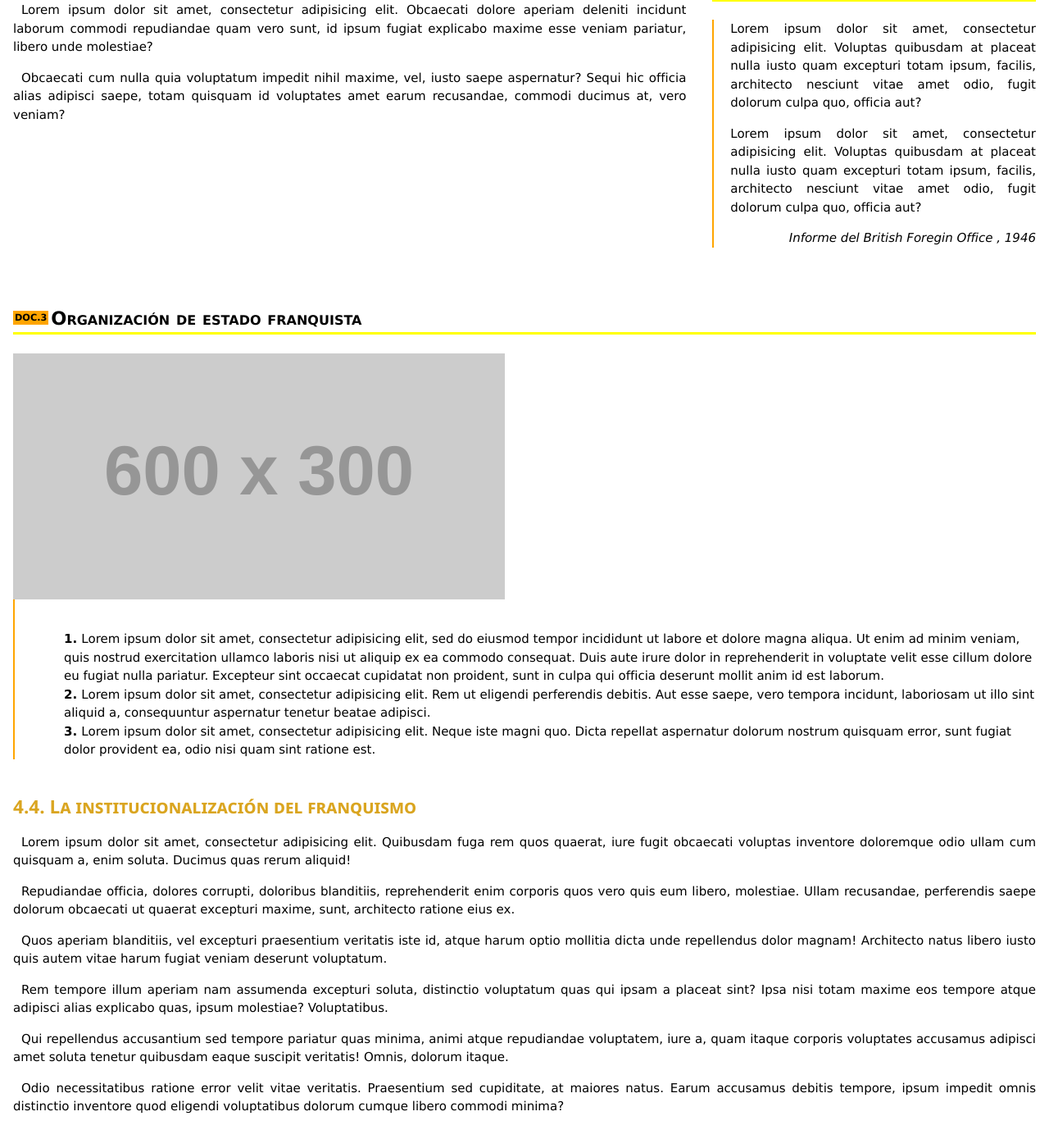
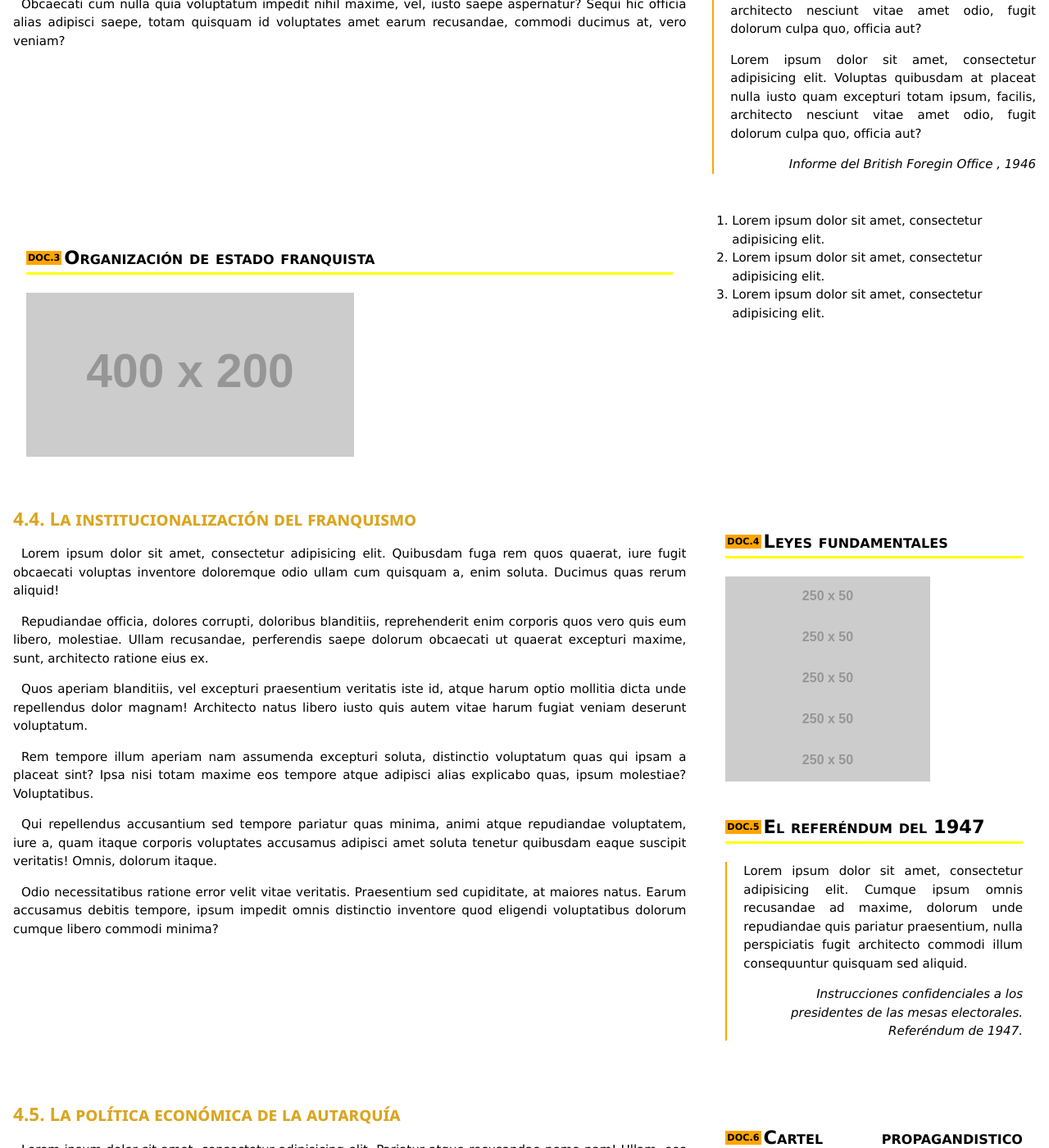
Before and after one commit to BAT2/bat2.github.io, a Jekyll site: the page built from _pages/tema15-4.html, in a window 1280 px wide and 1400 px high, scrolled down 1173 px. Shown: the whole window at 82% size. Built offline with Jekyll 4.4.1, drawn with Linux system fonts in a browser that asks for light colours; some web fonts are replaced; comment, search, counter and statistics services are not loaded; some of the changed text lies outside the part shown.

Commit message:
Actualisado

```diff
--- a/_pages/tema15-4.html
+++ b/_pages/tema15-4.html
@@ -29,7 +29,7 @@
       <p>Lorem ipsum dolor sit amet, consectetur adipisicing elit. Voluptas quibusdam at placeat nulla iusto quam excepturi totam ipsum, facilis, architecto nesciunt vitae amet odio, fugit dolorum culpa quo, officia aut?</p>
       <p class="epigrafe">Informe del British Foregin Office , 1946</p>
       <ol>
-        <li>Lorem ipsum dolor sit amet, consectetur adipisicing elit. Beatae in atque ea ad praesentium a, veritatis impedit quam asperiores doloremque provident expedita dolorum consequuntur ratione non est hic. Voluptatum, est?</li>
+        <li>Lorem ipsum dolor sit amet, consectetur adipisicing elit.</li>
       </ol>
     </div>
   </aside>
@@ -74,26 +74,26 @@
   </aside>
 </div>
 
-
-
-
-
+<div class="w3-row">
+  <section class="w3-col m8 s12">
     <aside class="doc">
       <header>
         <p>Organización de estado franquista</p>
-    <img src="http://via.placeholder.com/600x300" alt="">
+        <img src="http://via.placeholder.com/400x200" alt="">
       </header>
-  <div>
-    <img src="" alt="">
+  </section>
+  <div class="w3-col m4 s12">
     <ol>
-      <li>Lorem ipsum dolor sit amet, consectetur adipisicing elit, sed do eiusmod tempor incididunt ut labore et dolore magna aliqua. Ut enim ad minim veniam, quis nostrud exercitation ullamco laboris nisi ut aliquip ex ea commodo consequat. Duis aute irure dolor in reprehenderit in voluptate velit esse cillum dolore eu fugiat nulla pariatur. Excepteur sint occaecat cupidatat non proident, sunt in culpa qui officia deserunt mollit anim id est laborum.</li>
-      <li>Lorem ipsum dolor sit amet, consectetur adipisicing elit. Rem ut eligendi perferendis debitis. Aut esse saepe, vero tempora incidunt, laboriosam ut illo sint aliquid a, consequuntur aspernatur tenetur beatae adipisci.</li>
-      <li>Lorem ipsum dolor sit amet, consectetur adipisicing elit. Neque iste magni quo. Dicta repellat aspernatur dolorum nostrum quisquam error, sunt fugiat dolor provident ea, odio nisi quam sint ratione est.</li>
+      <li>Lorem ipsum dolor sit amet, consectetur adipisicing elit.</li>
+      <li>Lorem ipsum dolor sit amet, consectetur adipisicing elit.</li>
+      <li>Lorem ipsum dolor sit amet, consectetur adipisicing elit.</li>
     </ol>
   </div>
   </aside>
+</div>
 
-<section>
+<div class="w3-row">
+  <section class="w3-col m8 s12">
     <header>
       <h2>La institucionalización del franquismo</h2>
     </header>
@@ -104,7 +104,7 @@
     <p>Qui repellendus accusantium sed tempore pariatur quas minima, animi atque repudiandae voluptatem, iure a, quam itaque corporis voluptates accusamus adipisci amet soluta tenetur quibusdam eaque suscipit veritatis! Omnis, dolorum itaque.</p>
     <p>Odio necessitatibus ratione error velit vitae veritatis. Praesentium sed cupiditate, at maiores natus. Earum accusamus debitis tempore, ipsum impedit omnis distinctio inventore quod eligendi voluptatibus dolorum cumque libero commodi minima?</p>
   </section>
-
+   <section  class="w3-col m4 s12">
     <aside class="doc">
       <header>
         <p>Leyes fundamentales</p>
@@ -116,8 +116,6 @@
       </header>
 
     </aside>
-
-
     <aside class="doc">
       <header>
         <p>El referéndum del 1947</p>
@@ -127,26 +125,39 @@
         <p class="epigrafe">Instrucciones confidenciales a los presidentes de las mesas electorales. Referéndum de 1947.</p>
        </div>
     </aside>
+  </section>
+</div>
 
 
-<section>
+<div class="w3-row">
+  <section class="w3-col m8 s12">
     <header>
       <h2>La política económica de la autarquía</h2>
     </header>
     <p>Lorem ipsum dolor sit amet, consectetur adipisicing elit. Pariatur atque recusandae nemo nam! Ullam, eos voluptatibus iste, facilis quia aperiam sed unde cum laborum accusamus veniam quas, similique excepturi labore?</p>
     <ul>
-    <li>Lorem ipsum dolor sit amet, consectetur adipisicing elit, sed do eiusmod tempor incididunt ut labore et dolore magna aliqua. Ut enim ad minim veniam, quis nostrud exercitation ullamco laboris nisi ut aliquip ex ea commodo consequat. Duis aute irure dolor in reprehenderit in voluptate velit esse cillum dolore eu fugiat nulla pariatur. Excepteur sint occaecat cupidatat non proident, sunt in culpa qui officia deserunt mollit anim id est laborum.</li>
+      <li>Lorem ipsum dolor sit amet, consectetur adipisicing elit, sed do eiusmod tempor incididunt ut labore et dolore magna aliqua. Ut enim ad minim veniam, quis nostrud exercitation ullamco laboris nisi ut aliquip ex ea commodo consequat. Duis aute irure
+        dolor in reprehenderit in voluptate velit esse cillum dolore eu fugiat nulla pariatur. Excepteur sint occaecat cupidatat non proident, sunt in culpa qui officia deserunt mollit anim id est laborum.</li>
       <li>Lorem ipsum dolor sit amet, consectetur adipisicing elit. Sapiente ad mollitia blanditiis, ipsam neque numquam quod asperiores eligendi voluptatum, doloremque illo accusantium assumenda, at! Qui molestias eos nam, illo eius!</li>
       <li>Lorem ipsum dolor sit amet, consectetur adipisicing elit. Velit distinctio qui accusamus eum repellat, sunt assumenda! Corporis, illo, sapiente. Eveniet incidunt iure eum nobis tenetur praesentium tempora asperiores laborum architecto?</li>
     </ul>
     <p>Lorem ipsum dolor sit amet, consectetur adipisicing elit. Amet minima incidunt quaerat voluptates. Nulla beatae, explicabo voluptatem sint deserunt, vitae assumenda, quidem reiciendis quia minus voluptates numquam. Ab, voluptas, culpa?</p>
+
+
+    <header>
+      <h2>Racionamiento, mercado negro y estraperlo</h2>
+    </header>
+    <p>Lorem ipsum dolor sit amet, consectetur adipisicing elit. Tempora aliquid repellat, possimus alias sit excepturi rem molestiae ab modi nisi omnis neque est minima a maiores commodi eligendi magni esse!</p>
+    <p>Ad repudiandae corrupti laboriosam aliquid numquam dolor delectus, incidunt beatae fugit iste distinctio vel? Nihil mollitia esse at perspiciatis libero voluptates. Excepturi, cupiditate. Eos amet praesentium dolor, corrupti doloribus voluptatem!</p>
   </section>
+  <section class="w3-col m4 s12">
     <aside class="doc">
       <header>
         <p>Cartel propagandistico 1943.</p><img src="http://via.placeholder.com/250x300" alt="">
       </header>
       <p>5.Relaciona el mensaje del cartel con la política autárquica.</p>
     </aside>
+
     <aside class="doc">
       <header>
         <p>La defensa de la autarquía</p>
@@ -158,21 +169,18 @@
       <p class="epigrafe">A.DE MIGUEL: Información Comercial Española, 1941</p>
       <p>6.Explica cómo se justificaba la conveniencia de la autarquía económica.</p>
     </aside>
+
     <aside class="doc">
       <header>
         <p>El racionamiento mensual(1942)</p>
       </header>
-
     </aside>
-<section>
-  <header>
-    <h2>Racionamiento, mercado negro y estraperlo</h2>
-  </header>
-  <p>Lorem ipsum dolor sit amet, consectetur adipisicing elit. Tempora aliquid repellat, possimus alias sit excepturi rem molestiae ab modi nisi omnis neque est minima a maiores commodi eligendi magni esse!</p>
-  <p>Ad repudiandae corrupti laboriosam aliquid numquam dolor delectus, incidunt beatae fugit iste distinctio vel? Nihil mollitia esse at perspiciatis libero voluptates. Excepturi, cupiditate. Eos amet praesentium dolor, corrupti doloribus voluptatem!</p>
   </section>
 
-<section>
+</div>
+
+
+<section >
   <header>
     <h2>Unas duras condiciones de vida y de trabajo</h2>
   </header>
```
Lines whose indentation alone changed are shown as unchanged.
